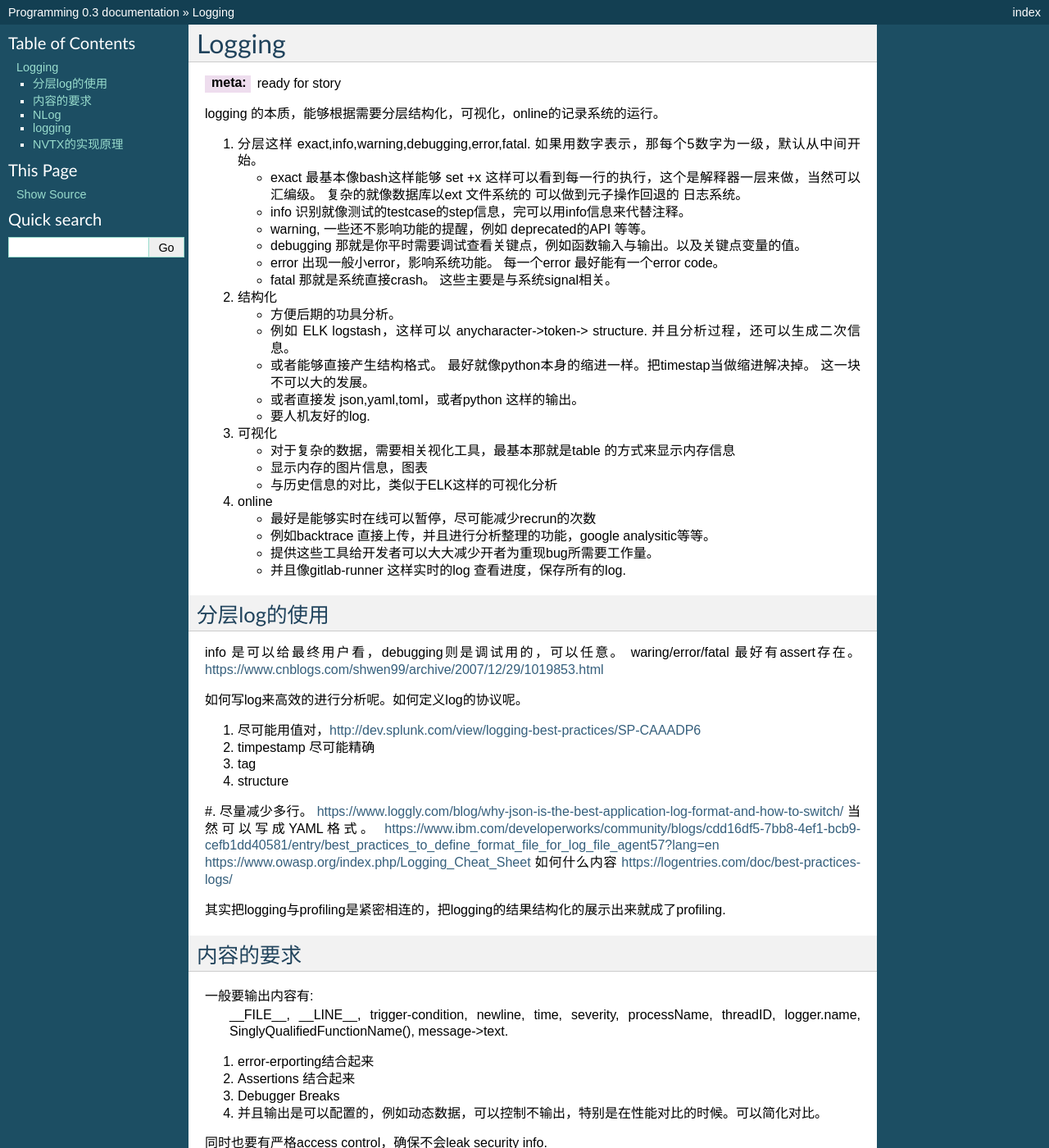
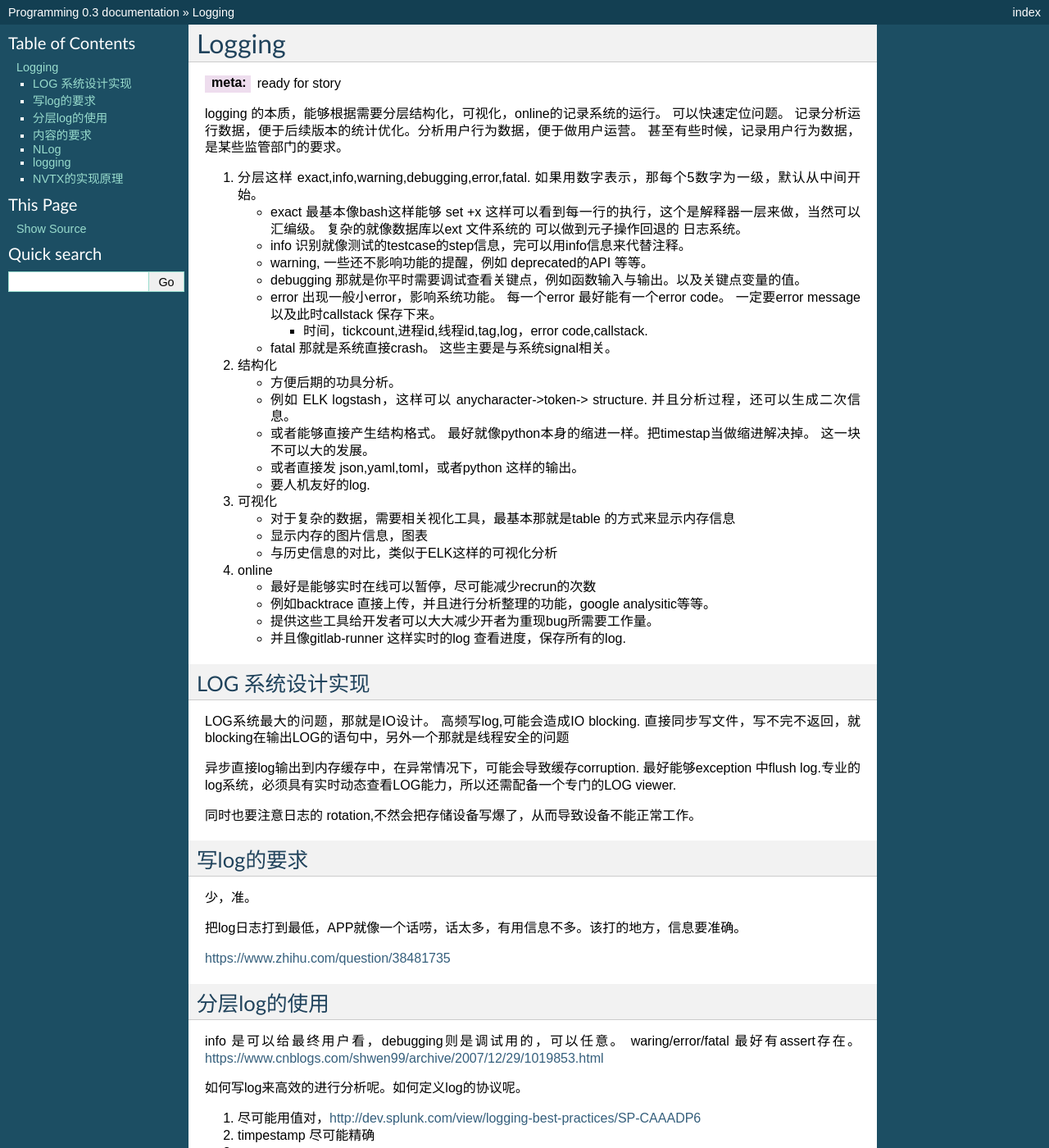
Before and after one commit to gwli/Programming, a Sphinx documentation site: the page built from source/content/Stage_2/logging.rst, in a window 1280 px wide and 1400 px high. Shown: the whole window at 82% size. Built offline with Sphinx 7.4.7, drawn with Linux system fonts in a browser that asks for light colours.

Commit message:
如何打印日志
https://daily.manuscript.com/f/cases/resolve/11073/

```diff
--- a/source/content/Stage_2/logging.rst
+++ b/source/content/Stage_2/logging.rst
@@ -3,7 +3,9 @@ Logging
 
 :meta: ready for story
 
-logging 的本质，能够根据需要分层结构化，可视化，online的记录系统的运行。
+logging 的本质，能够根据需要分层结构化，可视化，online的记录系统的运行。 可以快速定位问题。
+记录分析运行数据，便于后续版本的统计优化。分析用户行为数据，便于做用户运营。
+甚至有些时候，记录用户行为数据，是某些监管部门的要求。
 
 #. 分层这样 exact,info,warning,debugging,error,fatal. 如果用数字表示，那每个5数字为一级，默认从中间开始。
 
@@ -12,7 +14,10 @@ logging 的本质，能够根据需要分层结构化，可视化，online的记
    * info 识别就像测试的testcase的step信息，完可以用info信息来代替注释。
    * warning, 一些还不影响功能的提醒，例如 deprecated的API 等等。
    * debugging 那就是你平时需要调试查看关键点，例如函数输入与输出。以及关键点变量的值。
-   * error 出现一般小error，影响系统功能。 每一个error 最好能有一个error code。
+   * error 出现一般小error，影响系统功能。 每一个error 最好能有一个error code。 一定要error message以及此时callstack
+     保存下来。
+
+     - 时间，tickcount,进程id,线程id,tag,log，error code,callstack.
    * fatal 那就是系统直接crash。 这些主要是与系统signal相关。
 
 
@@ -38,6 +43,27 @@ logging 的本质，能够根据需要分层结构化，可视化，online的记
    * 提供这些工具给开发者可以大大减少开者为重现bug所需要工作量。
    * 并且像gitlab-runner 这样实时的log 查看进度，保存所有的log.
 
+
+
+LOG 系统设计实现
+===============
+
+LOG系统最大的问题，那就是IO设计。 高频写log,可能会造成IO blocking.
+直接同步写文件，写不完不返回，就blocking在输出LOG的语句中，另外一个那就是线程安全的问题
+
+异步直接log输出到内存缓存中，在异常情况下，可能会导致缓存corruption. 最好能够exception
+中flush log.专业的log系统，必须具有实时动态查看LOG能力，所以还需配备一个专门的LOG viewer.
+
+同时也要注意日志的 rotation,不然会把存储设备写爆了，从而导致设备不能正常工作。
+
+写log的要求
+==========
+
+少，准。
+
+把log日志打到最低，APP就像一个话唠，话太多，有用信息不多。该打的地方，信息要准确。
+
+https://www.zhihu.com/question/38481735
 
 分层log的使用
 ============
```
